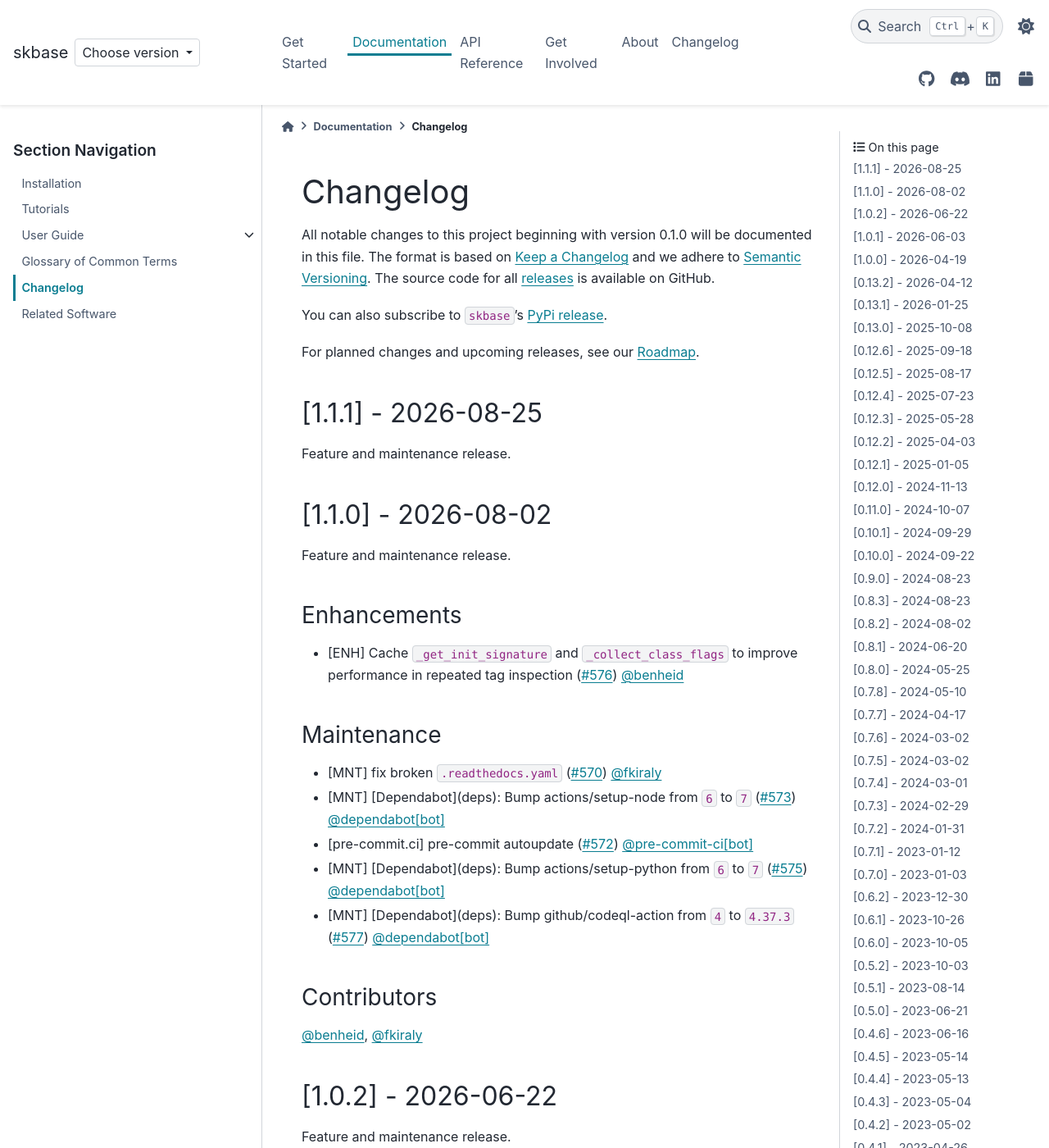
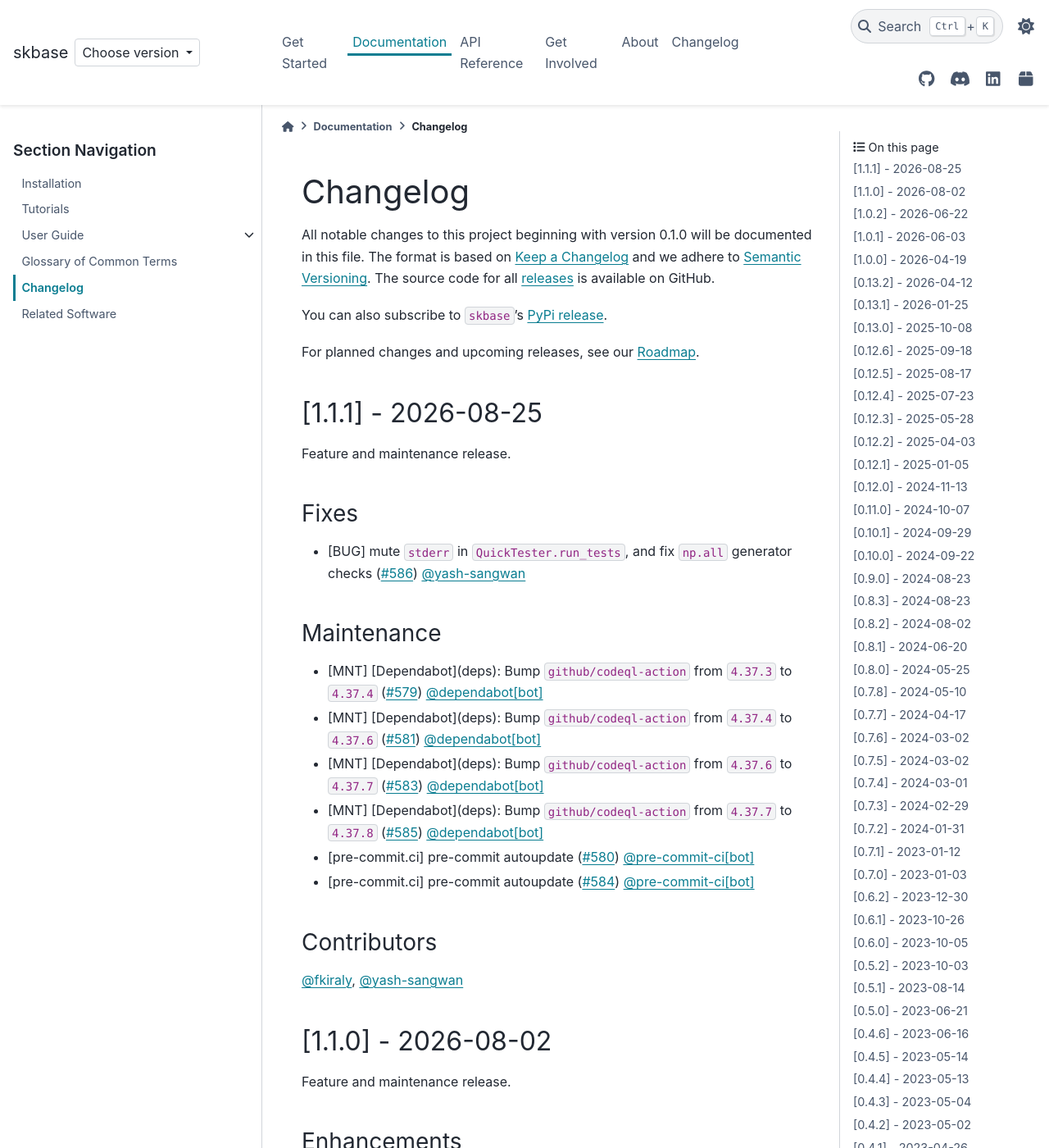
Before and after one commit to sktime/skbase, a Sphinx documentation site: the page built from docs/source/user_documentation/changelog.rst, in a window 1280 px wide and 1400 px high. Shown: the whole window at 82% size. Built offline with Sphinx 7.4.7 and the PyData theme 0.15.4, drawn with Linux system fonts in a browser that asks for light colours; comment, search, counter and statistics services are not loaded.

Commit message:
Update changelog.rst

```diff
--- a/docs/source/user_documentation/changelog.rst
+++ b/docs/source/user_documentation/changelog.rst
@@ -19,6 +19,31 @@
 
 Feature and maintenance release.
 
+Fixes
+-----
+
+* [BUG] mute ``stderr`` in ``QuickTester.run_tests``, and fix ``np.all`` generator
+  checks (:pr:`586`) :user:`yash-sangwan`
+
+Maintenance
+-----------
+
+* [MNT] [Dependabot](deps): Bump ``github/codeql-action`` from ``4.37.3`` to ``4.37.4``
+  (:pr:`579`) :user:`dependabot[bot]`
+* [MNT] [Dependabot](deps): Bump ``github/codeql-action`` from ``4.37.4`` to ``4.37.6``
+  (:pr:`581`) :user:`dependabot[bot]`
+* [MNT] [Dependabot](deps): Bump ``github/codeql-action`` from ``4.37.6`` to ``4.37.7``
+  (:pr:`583`) :user:`dependabot[bot]`
+* [MNT] [Dependabot](deps): Bump ``github/codeql-action`` from ``4.37.7`` to ``4.37.8``
+  (:pr:`585`) :user:`dependabot[bot]`
+* [pre-commit.ci] pre-commit autoupdate (:pr:`580`) :user:`pre-commit-ci[bot]`
+* [pre-commit.ci] pre-commit autoupdate (:pr:`584`) :user:`pre-commit-ci[bot]`
+
+Contributors
+------------
+
+:user:`fkiraly`,
+:user:`yash-sangwan`
 
 
 [1.1.0] - 2026-08-02
```
